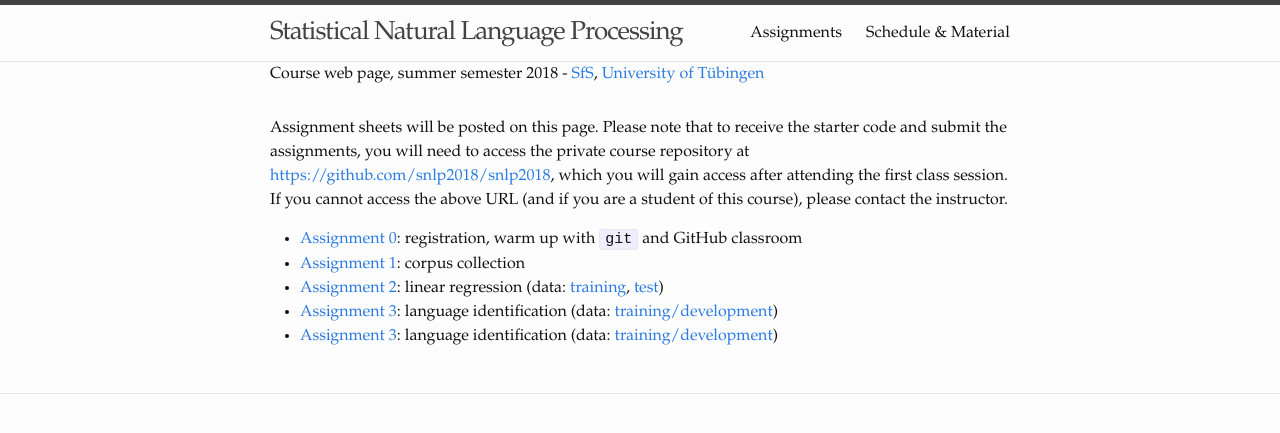
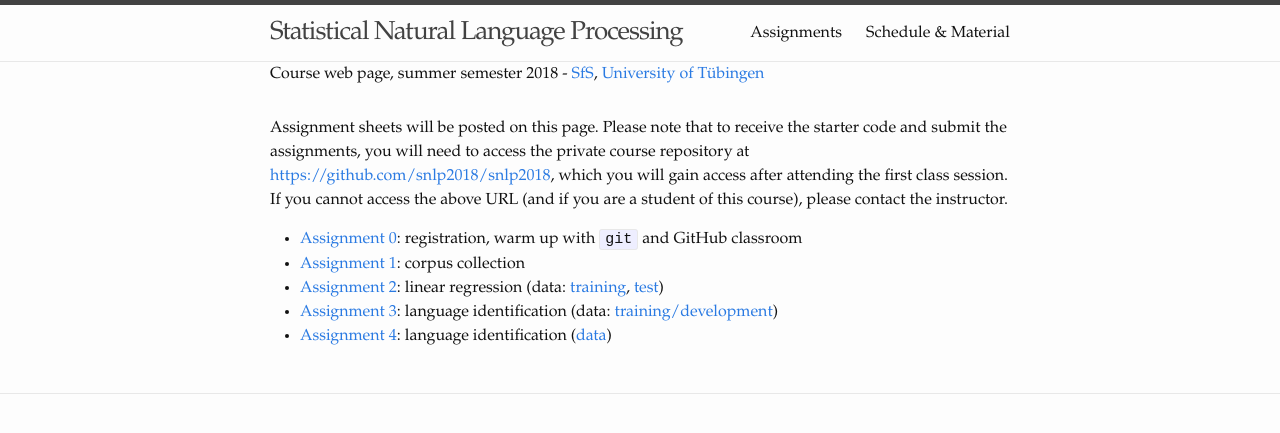
Before and after one commit to snlp2018/snlp2018.github.io, a Jekyll site: the page built from assignments.md, in a window 1280 px wide. Shown: the top 433 px of the page. Built offline with Jekyll 4.4.1, drawn with Linux system fonts in a browser that asks for light colours.

Commit message:
Fix assignment 4 link

```diff
--- a/assignments.md
+++ b/assignments.md
@@ -24,6 +24,6 @@ please contact the instructor.
 - [Assignment 3](assignment3.pdf):
     language identification
     (data: [training/development](data/assignment3-data.tar.gz))
-- [Assignment 3](assignment4.pdf):
+- [Assignment 4](assignment4.pdf):
     language identification
-    (data: [training/development](data/assignment4-data.tar.gz))
+    ([data](data/assignment4-data.tar.gz))
```
Also changed, not shown: 1 other file.
